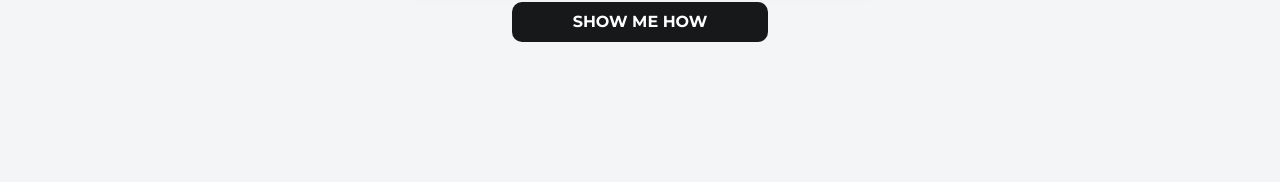
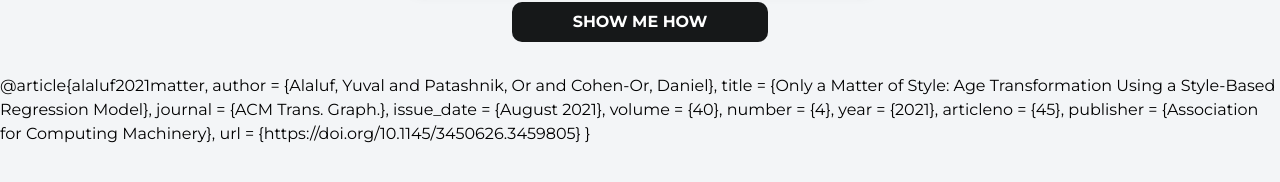
Before and after one commit to RolfHegr/hackathon_faceIT, a React (Create React App) app in the folder Full Stack/: page /form/result in a window 1280 px wide. Shown: the part 382-564 px from the top of the page. Built offline with nearby package versions, Linux system fonts and the light colour scheme.

Commit message:
added credit

```diff
--- a/Full Stack/src/components/resultsPage/ResultsPage.jsx
+++ b/Full Stack/src/components/resultsPage/ResultsPage.jsx
@@ -33,11 +33,11 @@
         {/* <div className="sliderImage"> */}
         <ReactCompareSlider
           boundsPadding={0}
-          itemOne={<ReactCompareSliderImage alt="Image one" src={localStorage.getItem('badImg')} />}
+          itemOne={<ReactCompareSliderImage alt="Image one" src={localStorage.getItem('goodImg')} />}
           itemTwo={
             <ReactCompareSliderImage
               alt="Image two"
-              src={localStorage.getItem('goodImg')}
+              src={localStorage.getItem('badImg')}
               style={{ transform: "scale(1)" }}
             />
           }
@@ -63,7 +63,18 @@
         <button className="reccomendBtn" onClick={() => {setShowMore(!showMore)}}>SHOW ME HOW</button>
         </div>
         {!showMore && (<AdvieAlert/> )}
-
+        <p>{`@article{alaluf2021matter,
+    author = {Alaluf, Yuval and Patashnik, Or and Cohen-Or, Daniel},
+    title = {Only a Matter of Style: Age Transformation Using a Style-Based Regression Model},
+    journal = {ACM Trans. Graph.},
+    issue_date = {August 2021},
+    volume = {40},
+    number = {4},
+    year = {2021},
+    articleno = {45},
+    publisher = {Association for Computing Machinery},
+    url = {https://doi.org/10.1145/3450626.3459805}
+}`}</p>
     </Container>
   );
 };
```
